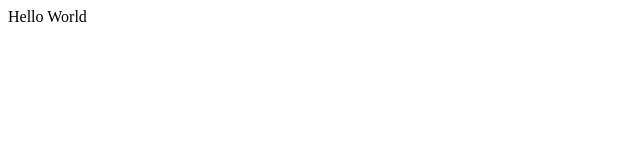
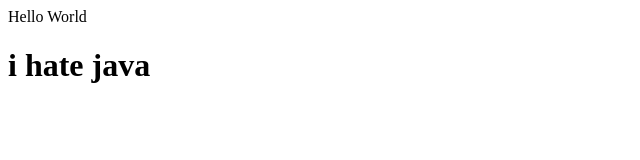
Before and after one commit to Rikue29/SoftMainteinanceProject, a plain HTML site: page index.html in a window 1280 px wide. Shown: the whole page, without its empty margins (0-640 px from the left). Drawn offline with Linux system fonts and the light colour scheme.

Commit message:
Update index.html

```diff
--- a/index.html
+++ b/index.html
@@ -1 +1,2 @@
 <div>Hello World</div>
+<h1>i hate java</h1>
```
